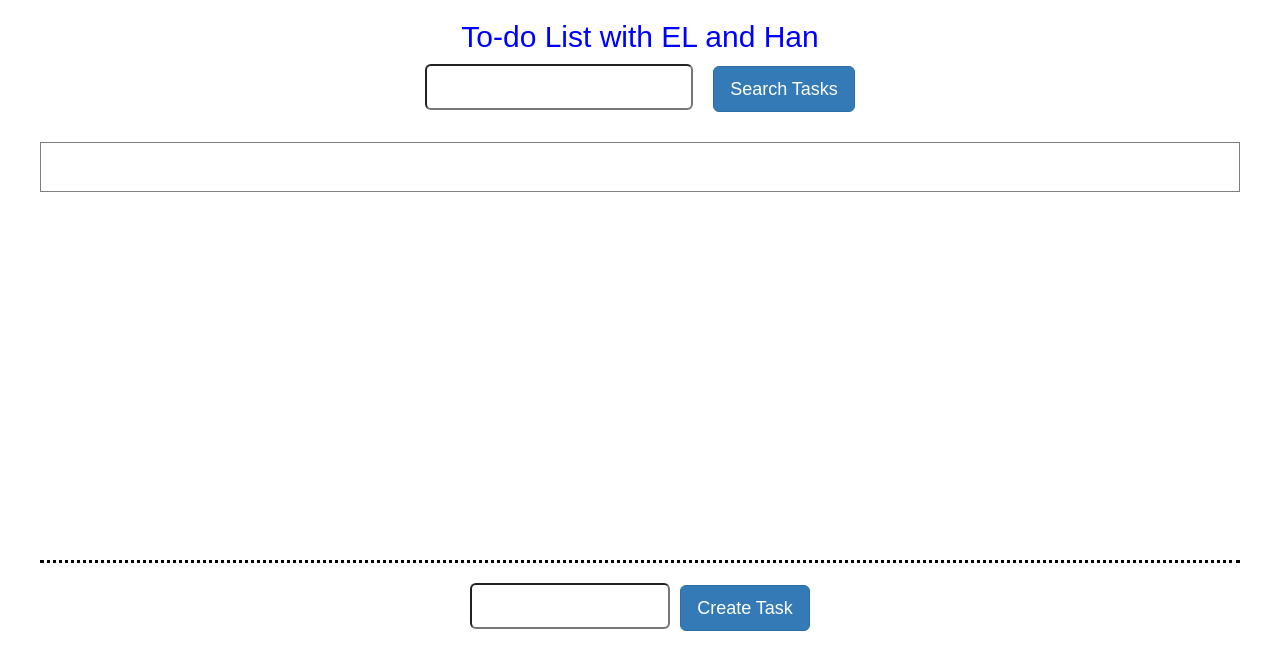
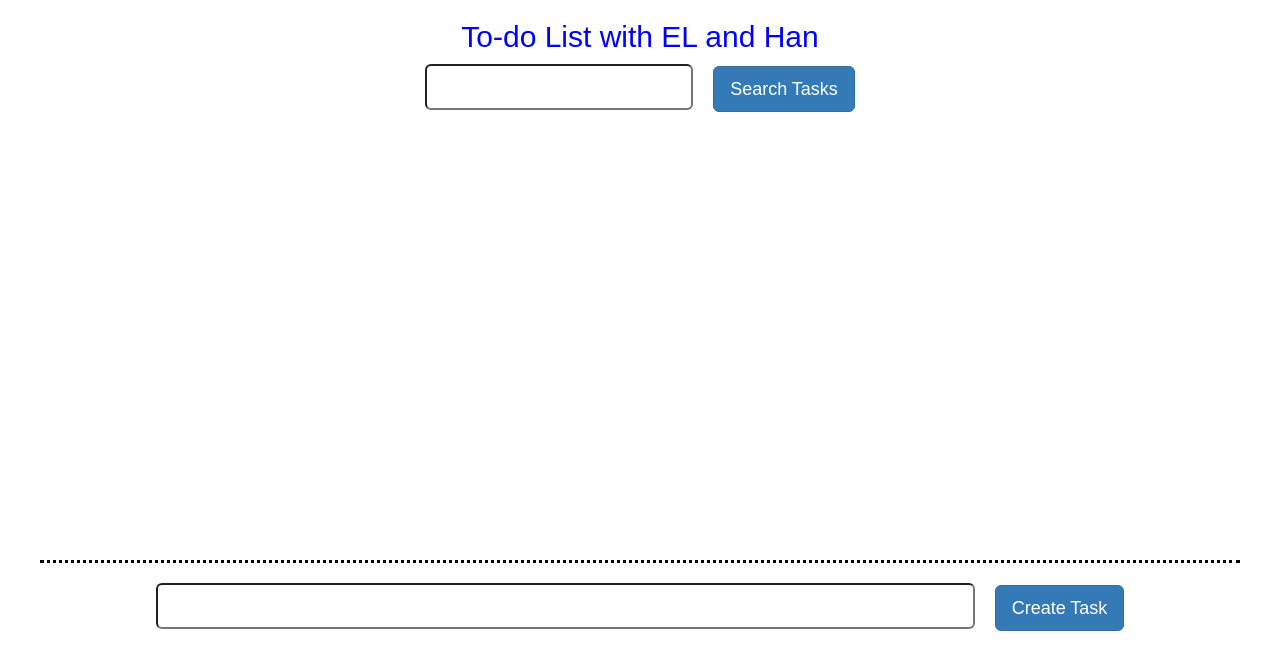
Before and after one commit to eLn86/todolist-practice, a React (Create React App) app in the folder todo-list-group-practice/: page / in a window 1280 px wide. Shown: the top 670 px of the page. Built offline with nearby package versions, Linux system fonts and the light colour scheme.

Commit message:
fixed search

```diff
--- a/todo-list-group-practice/src/components/Body/Body.js
+++ b/todo-list-group-practice/src/components/Body/Body.js
@@ -35,6 +35,8 @@ class Body extends Component {
     this.setState({
       tasks: tasks
     })
+
+    console.log(this.state.tasks);
   }
 
   /*
@@ -51,9 +53,7 @@ class Body extends Component {
                                    key={task.id}/>)
     })
     return taskRows;
-    this.setState({
-      tasks: taskRows
-    })
+
   }
 
   render() {
--- a/todo-list-group-practice/src/components/Create/Create.js
+++ b/todo-list-group-practice/src/components/Create/Create.js
@@ -16,7 +16,6 @@ class Create extends Component {
   onChange = (e) => {
     var taskName = e.target.value;
     var taskID = e.target.id;
-    console.log(taskID);
     this.setState({
       taskName: taskName,
       id: taskID
@@ -24,7 +23,6 @@ class Create extends Component {
   }
 
   createTaskRow = () => {
-    console.log(this.state);
     var state = this.state;
     this.props.createRow(state);
     this.setState({
--- a/todo-list-group-practice/src/components/Search/Search.js
+++ b/todo-list-group-practice/src/components/Search/Search.js
@@ -23,9 +23,13 @@ export default class Search extends React.Component {
   /****/
 
   returnSearchResult = (result) => {
+
     this.setState({
       results: this.state.results.concat([result]),
     })
+
+    console.log(this.state.results);
+
   }
 
   render() {
@@ -35,7 +39,7 @@ export default class Search extends React.Component {
 
             <SearchBar returnSearchResult= {this.returnSearchResult} tasks={this.props.tasks}/>
 
-            <SearchResults searchResults={this.state.results}/>
+            {this.state.results}
 
 
         </div>
--- a/todo-list-group-practice/src/components/Search/SearchBar/SearchBar.js
+++ b/todo-list-group-practice/src/components/Search/SearchBar/SearchBar.js
@@ -1,4 +1,5 @@
 import React, {PropTypes} from 'react';
+import TaskRow from '../../TaskRow/TaskRow.js'
 
 // Import static files
 import './SearchBar.css';
@@ -33,10 +34,13 @@ export default class SearchBar extends React.Component {
   findResult = (event) => {
 
     var foundTask = this.props.tasks.filter((el, index) =>
-                    el.props.taskName === this.state.searchInput
+                    el.taskName === this.state.searchInput
                   );
 
-    this.props.returnSearchResult(this.state.searchInput);
+
+    this.props.returnSearchResult(<TaskRow taskName= {foundTask[0].taskName} key= {foundTask[0].id}/>);
+
+
 
     this.setState({
       searchInput: "",
--- a/todo-list-group-practice/src/components/Search/SearchResults/SearchResults.css
+++ /dev/null
@@ -1,24 +0,0 @@
-.searchResultsRow {
-  border: 1px solid grey;
-  height: 50px;
-  text-align: center;
-}
-
-.searchResults {
-  display: inline;
-  text-align: center;
-  margin-top: 10px;
-}
-
-.taskName {
-  width: 200px;
-  margin: 0px 10px 0px 0px;
-  padding: 0;
-  display: inline;
-}
-
-.taskCheckBox {
-  margin-top: 15px;
-  width: 20px;
-  height: 18px;
-}
--- a/todo-list-group-practice/src/components/Search/SearchResults/SearchResults.js
+++ /dev/null
@@ -1,25 +0,0 @@
-import React, {PropTypes} from 'react';
-
-// Import static files
-
-import './SearchResults.css';
-/*
-<input type="checkbox" className="taskCheckBox"/>
-*/
-export default class SearchResults extends React.Component {
-  constructor(props) {
-    super(props);
-  }
-
-  render() {
-    return (
-      <div className= "row searchResultsRow">
-        <div className="col-md-12 searchResults">
-
-          {this.props.results}
-
-        </div>
-      </div>
-    );
-  }
-}
```
